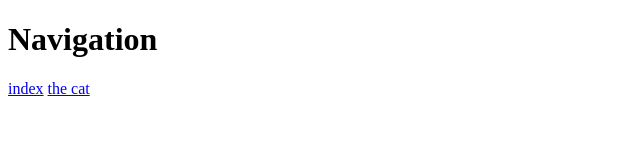
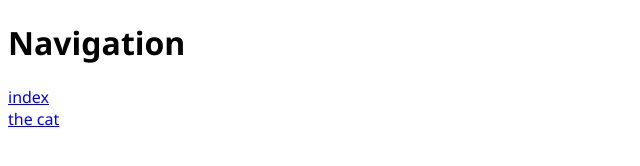
Before and after one commit to macintosh1999/macintosh1999.github.io, a plain HTML site: page index.html in a window 1280 px wide. Shown: the whole page, without its empty margins (0-640 px from the left). Drawn offline with Linux system fonts and the light colour scheme.

Commit message:
changed some stuff

```diff
--- a/index.html
+++ b/index.html
@@ -2,11 +2,12 @@
 <html>
     <head>
         <title>Macintosh99</title>
+        <link rel="stylesheet" href="style.css">
     </head>
 
     <body>
         <h1>Navigation</h1>
-        <a href="index.html">index</a>
-        <a href="catto.html">the cat</a>
+        <a href="index.html">index</a> <br>
+        <a href="catto.html">the cat</a> <br>
     </body>
 </html>
--- /dev/null
+++ b/style.css
@@ -0,0 +1,3 @@
+*{
+    font-family: 'Segoe UI', Tahoma, Geneva, Verdana, sans-serif;
+}
```
Also changed, not shown: catto.html (+3 -1 lines).
